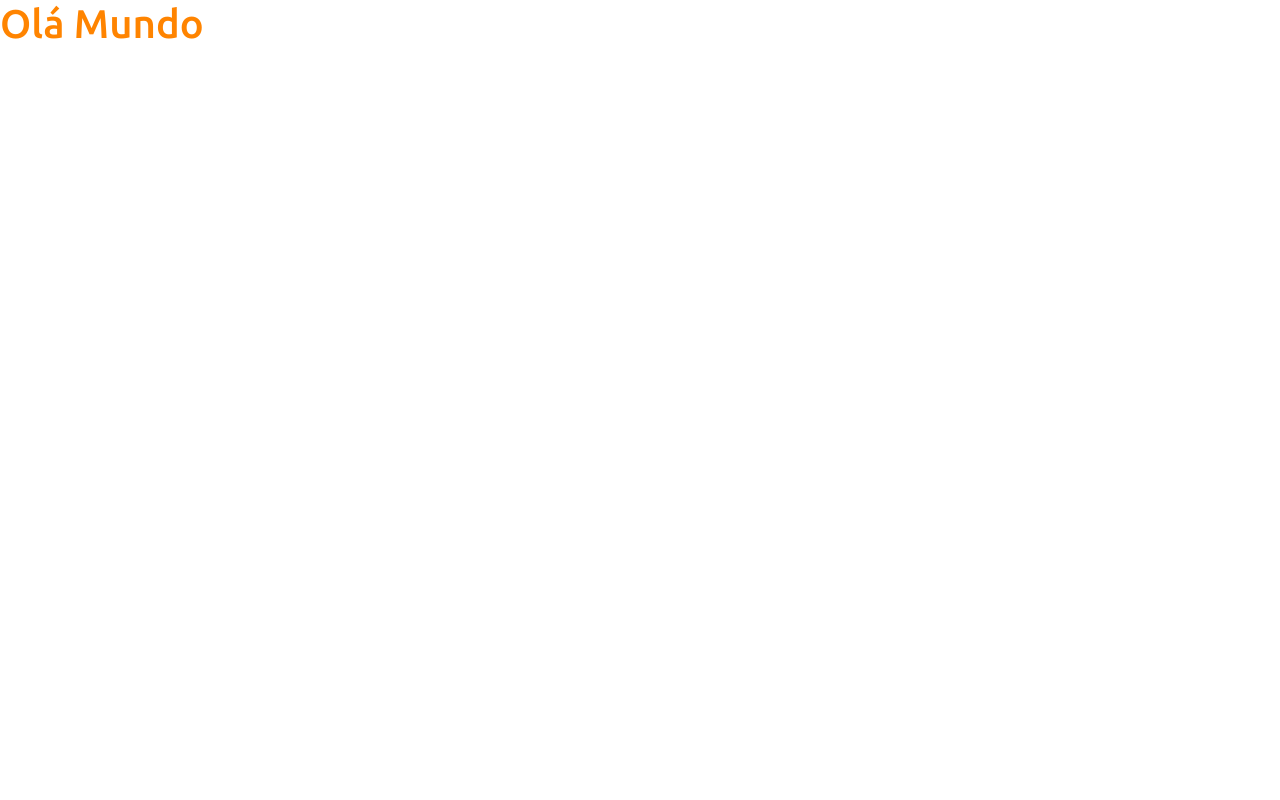
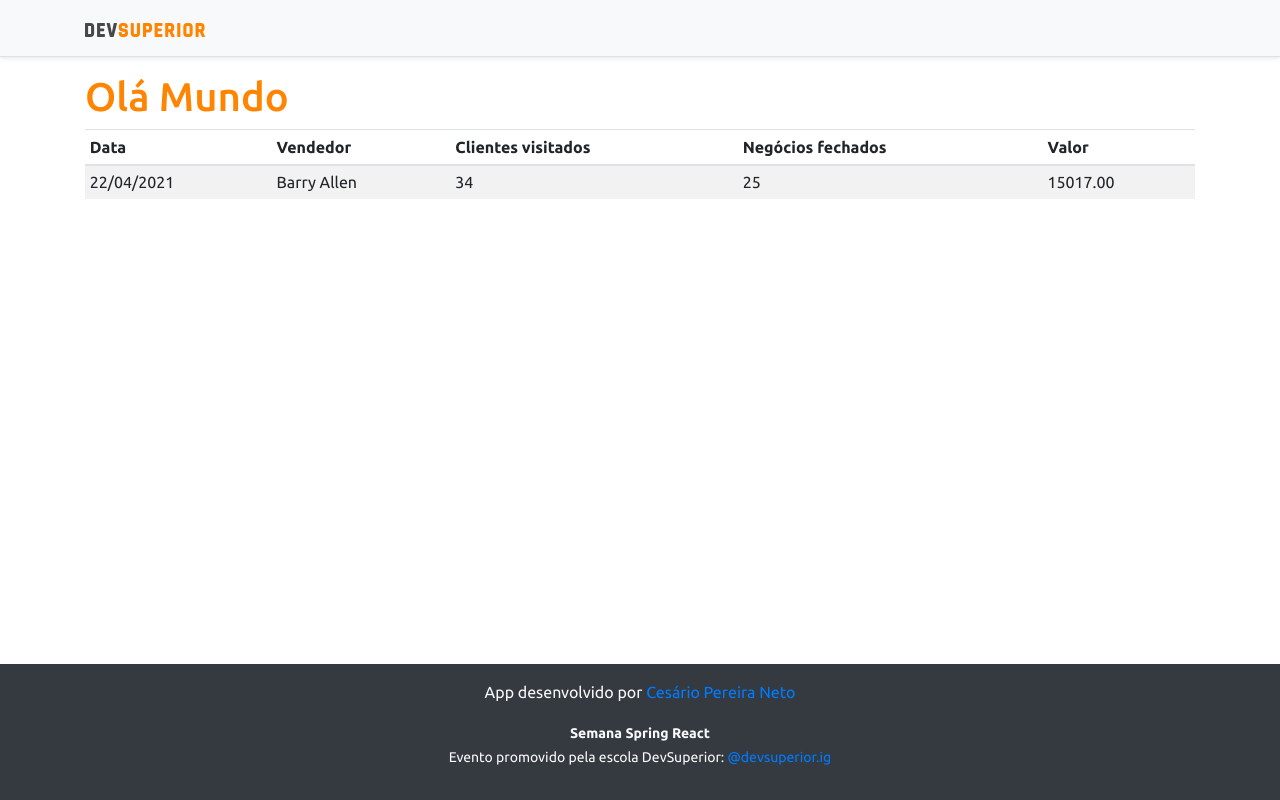
Before and after one commit to cesarionto/dsvendas, a React (Create React App) app in the folder frontend/: page / in a window 1280 px wide. Built offline with nearby package versions, Linux system fonts and the light colour scheme.

Commit message:
Basic static components

```diff
--- a/frontend/src/App.tsx
+++ b/frontend/src/App.tsx
@@ -1,9 +1,16 @@
+import DataTable from "components/DataTable";
+import Footer from "components/Footer";
+import Navbar from "components/Navbar";
+
 function App() {
   return (
     <>
-      <div>
+      <Navbar />
+      <div className="container">
         <h1 className="text-primary">Olá Mundo</h1>
+        <DataTable/>
       </div>
+      <Footer />
     </>
   );
 }
--- /dev/null
+++ b/frontend/src/components/DataTable/index.tsx
@@ -0,0 +1,32 @@
+import Navbar from "components/Navbar";
+
+function DataTable() {
+    return (
+        <>
+            <div className="table-responsive">
+                <table className="table table-striped table-sm">
+                    <thead>
+                        <tr>
+                            <th>Data</th>
+                            <th>Vendedor</th>
+                            <th>Clientes visitados</th>
+                            <th>Negócios fechados</th>
+                            <th>Valor</th>
+                        </tr>
+                    </thead>
+                    <tbody>
+                        <tr>
+                            <td>22/04/2021</td>
+                            <td>Barry Allen</td>
+                            <td>34</td>
+                            <td>25</td>
+                            <td>15017.00</td>
+                        </tr>
+                    </tbody>
+                </table>
+            </div>
+        </>
+    );
+}
+
+export default DataTable;
--- /dev/null
+++ b/frontend/src/components/Footer/index.tsx
@@ -0,0 +1,17 @@
+import Navbar from "components/Navbar";
+
+function Footer() {
+    return (
+        <>
+            <footer className="footer mt-auto py-3 bg-dark">
+                <div className="container">
+                    <p className="text-light">App desenvolvido por <a href="https://github.com/cesarionto" target="_blank" rel="noreferrer">Cesário Pereira Neto</a></p>
+                    <p className="text-light"><small><strong>Semana Spring React</strong><br />
+                    Evento promovido pela escola DevSuperior: <a href="https://instagram.com/devsuperior.ig" target="_blank" rel="noreferrer">@devsuperior.ig</a></small></p>
+                </div>
+            </footer>
+        </>
+    );
+}
+
+export default Footer;
--- /dev/null
+++ b/frontend/src/components/Navbar/index.tsx
@@ -0,0 +1,15 @@
+import ImgDsDark from 'assets/img/ds-dark.svg'
+
+function Navbar() {
+    return (
+        <div className="d-flex flex-column flex-md-row align-items-center p-3 px-md-4 mb-3 bg-light border-bottom shadow-sm">
+            <div className="container">
+                <nav className="my-2 my-md-0 mr-md-3">
+                    <img src={ImgDsDark} alt="DevSuperior" width="120" />
+                </nav>
+            </div>
+        </div>
+    );
+}
+
+export default Navbar;
```
Also changed, not shown: frontend/src/assets/img/ds-dark.svg (added).
